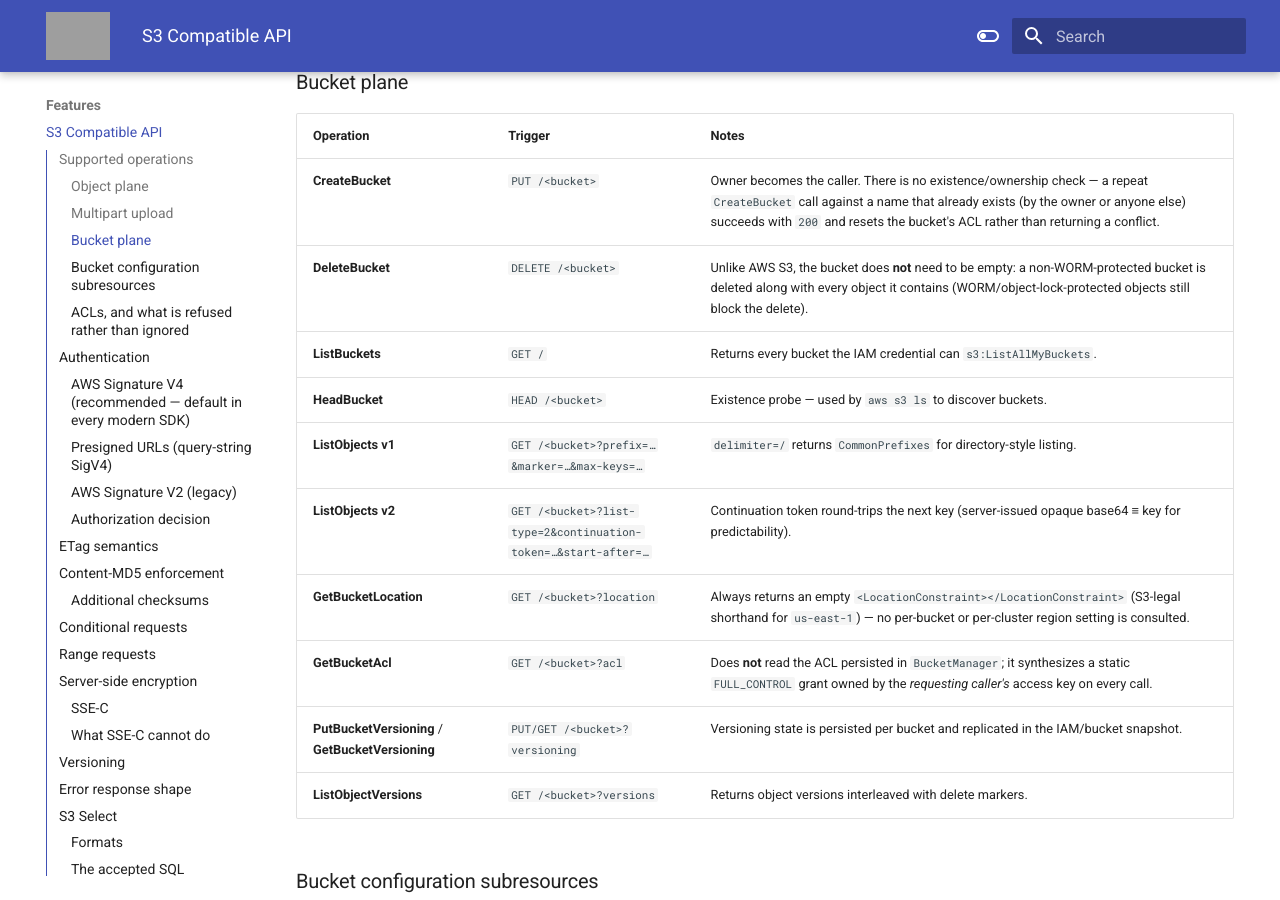
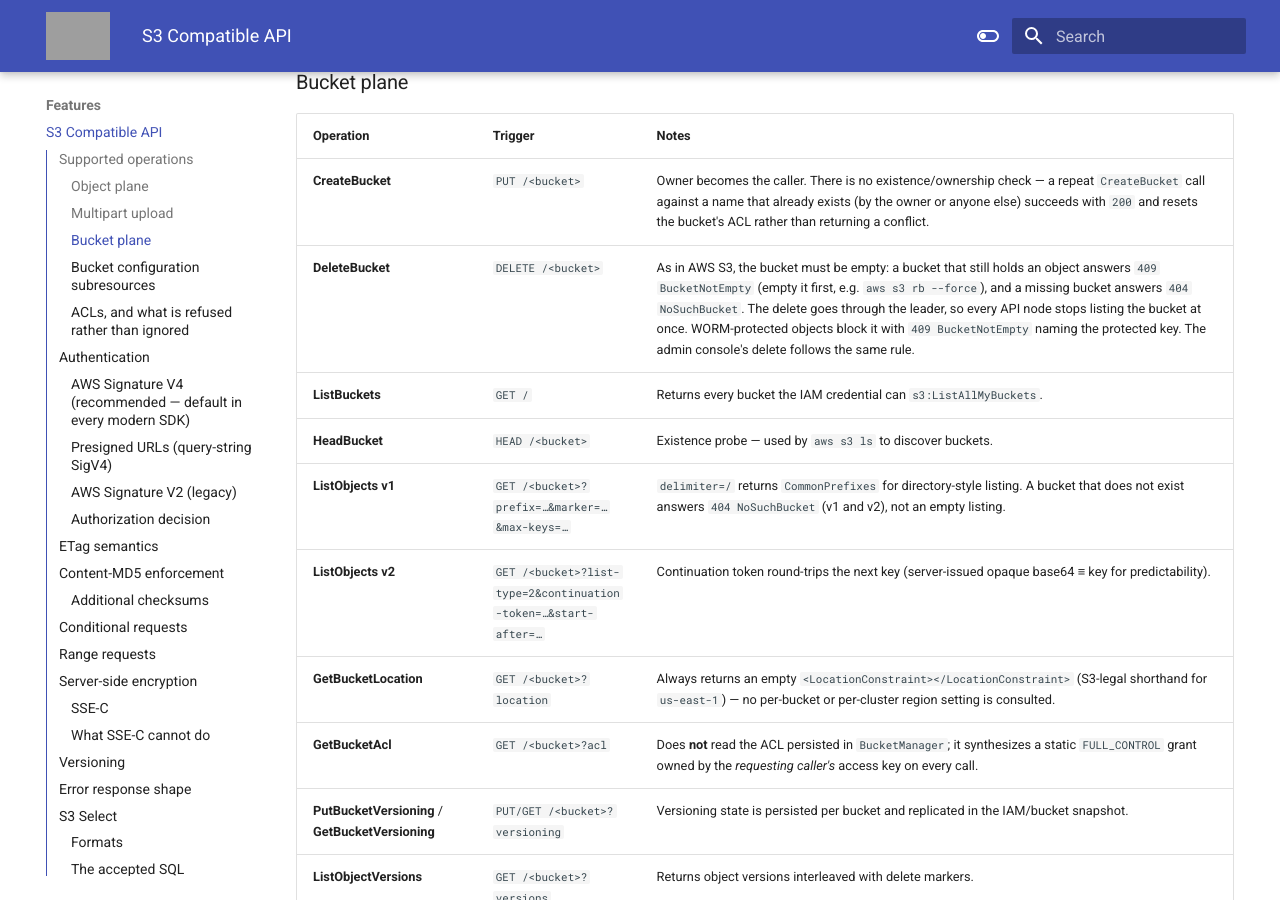
Before and after one commit to cloudcheflabs/shannonstore-docs, an MkDocs documentation site: the page built from docs/features/s3-compatible-api.md, in a window 1280 px wide and 900 px high, scrolled down 2339 px. Built offline with MkDocs 1.6.1 and Material for MkDocs 9.7.7, drawn with Linux system fonts in a browser that asks for light colours; the version menu is left out; grey boxes are pictures that could not be loaded.

Commit message:
docs: DeleteBucket requires an empty bucket; missing buckets answer NoSuchBucket
Co-Authored-By: Claude Opus 5.5 <noreply@anthropic.com>

```diff
--- a/docs/features/s3-compatible-api.md
+++ b/docs/features/s3-compatible-api.md
@@ -55,10 +55,10 @@ The part-buffer store is the source of truth for in-flight uploads — it surviv
 | Operation | Trigger | Notes |
 | --- | --- | --- |
 | **CreateBucket** | `PUT /<bucket>` | Owner becomes the caller. There is no existence/ownership check — a repeat `CreateBucket` call against a name that already exists (by the owner or anyone else) succeeds with `200` and resets the bucket's ACL rather than returning a conflict. |
-| **DeleteBucket** | `DELETE /<bucket>` | Unlike AWS S3, the bucket does **not** need to be empty: a non-WORM-protected bucket is deleted along with every object it contains (WORM/object-lock-protected objects still block the delete). |
+| **DeleteBucket** | `DELETE /<bucket>` | As in AWS S3, the bucket must be empty: a bucket that still holds an object answers `409 BucketNotEmpty` (empty it first, e.g. `aws s3 rb --force`), and a missing bucket answers `404 NoSuchBucket`. The delete goes through the leader, so every API node stops listing the bucket at once. WORM-protected objects block it with `409 BucketNotEmpty` naming the protected key. The admin console's delete follows the same rule. |
 | **ListBuckets** | `GET /` | Returns every bucket the IAM credential can `s3:ListAllMyBuckets`. |
 | **HeadBucket** | `HEAD /<bucket>` | Existence probe — used by `aws s3 ls` to discover buckets. |
-| **ListObjects v1** | `GET /<bucket>?prefix=…&marker=…&max-keys=…` | `delimiter=/` returns `CommonPrefixes` for directory-style listing. |
+| **ListObjects v1** | `GET /<bucket>?prefix=…&marker=…&max-keys=…` | `delimiter=/` returns `CommonPrefixes` for directory-style listing. A bucket that does not exist answers `404 NoSuchBucket` (v1 and v2), not an empty listing. |
 | **ListObjects v2** | `GET /<bucket>?list-type=2&continuation-token=…&start-after=…` | Continuation token round-trips the next key (server-issued opaque base64 ≡ key for predictability). |
 | **GetBucketLocation** | `GET /<bucket>?location` | Always returns an empty `<LocationConstraint></LocationConstraint>` (S3-legal shorthand for `us-east-1`) — no per-bucket or per-cluster region setting is consulted. |
 | **GetBucketAcl** | `GET /<bucket>?acl` | Does **not** read the ACL persisted in `BucketManager`; it synthesizes a static `FULL_CONTROL` grant owned by the *requesting caller's* access key on every call. |
```
